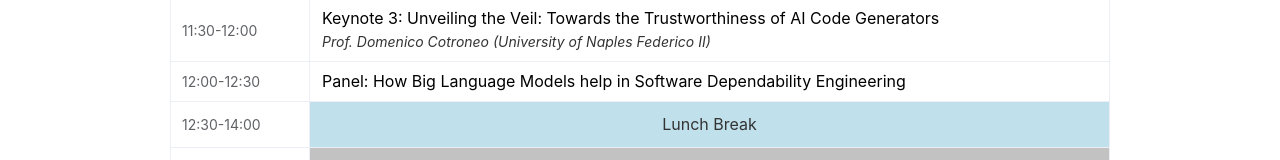
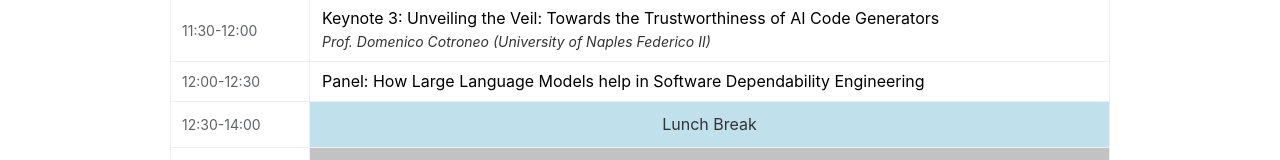
Before and after one commit to issre-wdmd/issre-wdmd.github.io, a Vue app: page /#/program in a window 1280 px wide. Shown: the part 759-919 px from the top of the page. Built offline with nearby package versions, Linux system fonts and the light colour scheme.

Commit message:
fix: 修复文案错误

```diff
--- a/src/views/ProgramView.vue
+++ b/src/views/ProgramView.vue
@@ -56,7 +56,7 @@ const tableData: Data[] = [
   { startTime: '10:30', endTime: '11:00', speaker: 'Prof. Joseph Sifakis (Verimag, Université Grenoble Alpes)', title: 'Keynote 1: Trustworthy Intelligent Systems – A Daunting Challenge' },
   { startTime: '11:00', endTime: '11:30', speaker: 'Prof. Zheng Zheng (Beihang University)', title: 'Keynote 2: Reliability and Testing of Reinforcement Learning Systems' },
   { startTime: '11:30', endTime: '12:00', speaker: 'Prof. Domenico Cotroneo (University of Naples Federico II)', title: 'Keynote 3: Unveiling the Veil: Towards the Trustworthiness of AI Code Generators' },
-  { startTime: '12:00', endTime: '12:30', title: 'Panel: How Big Language Models help in Software Dependability Engineering' },
+  { startTime: '12:00', endTime: '12:30', title: 'Panel: How Large Language Models help in Software Dependability Engineering' },
   { startTime: '12:30', endTime: '14:00', tip: 'Lunch Break' },
 
   { startTime: '14:00', endTime: '16:35', tip: 'Doctoral Symposium' },
```
